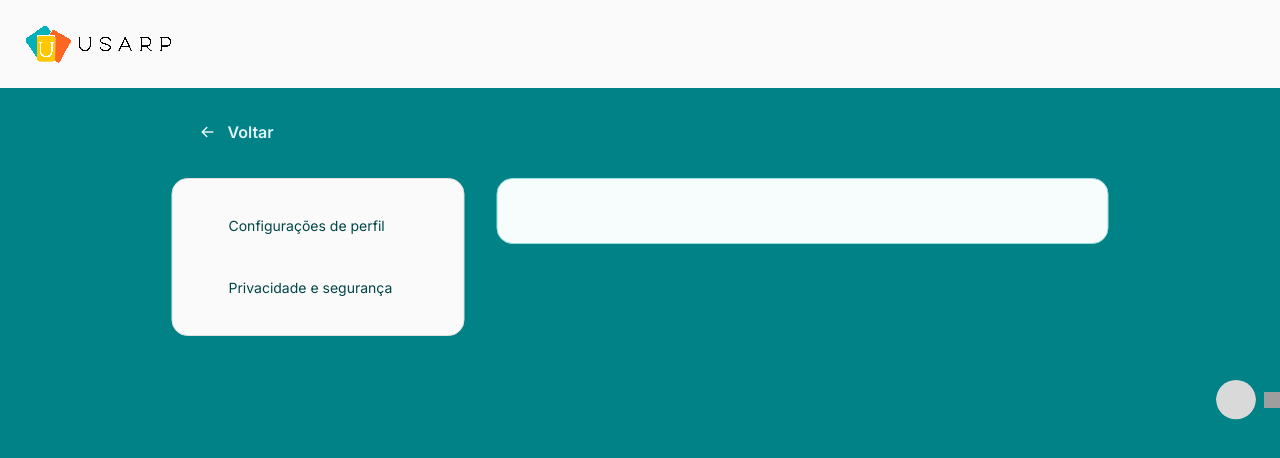
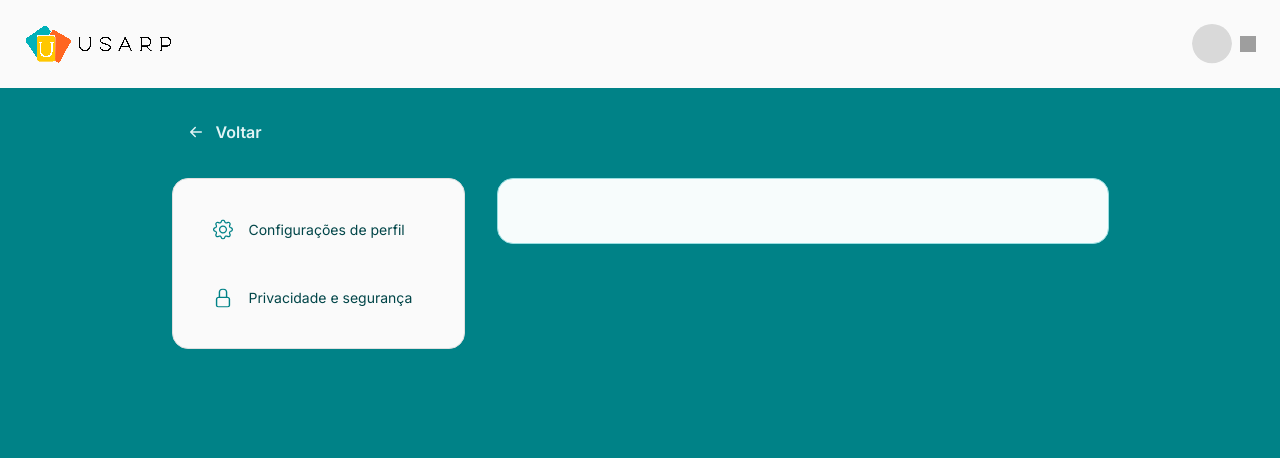
Before and after one commit to DAUUX/usarp-tool, a React (Vite) app: page /configurations in a window 1280 px wide. Shown: the top 458 px of the page. Built offline with nearby package versions, Linux system fonts and the light colour scheme; grey boxes are pictures that could not be loaded.

Commit message:
fix: bg color, display mode and icons

```diff
--- a/src/assets/icons/Configurations.jsx
+++ b/src/assets/icons/Gear.jsx
@@ -1,6 +1,6 @@
 import PropTypes from "prop-types";
 
-export function Configurations({ color, ...rest }) {
+export function Gear({ color, ...rest }) {
   return (
     <svg
       {...rest}
@@ -29,6 +29,6 @@ export function Configurations({ color, ...rest }) {
   );
 }
 
-Configurations.propTypes = {
+Gear.propTypes = {
   color: PropTypes.string
 }
--- a/src/components/ConfigurationsLayout/AlertBox/styles.module.scss
+++ b/src/components/ConfigurationsLayout/AlertBox/styles.module.scss
@@ -7,4 +7,5 @@
   display: flex;
   align-items: center;
   justify-content: space-between;
+  width: 937px;
 }
--- a/src/components/ConfigurationsLayout/index.jsx
+++ b/src/components/ConfigurationsLayout/index.jsx
@@ -12,11 +12,11 @@ export function ConfigurationsLayout() {
 
   return (
     <>
+      <main className={styles.Configuration}>
         <header className={styles.Configuration__Header}>
           <img src="../../../src/assets/images/logo.png" alt="USARP Tool Logo" />
           <Dropdown />
         </header>
-      <main className={styles.Configuration}>
         <div className={styles.Configuration__BackLink}>
           <Link to="/">
             <img src="../src/assets/icons/backArrow.svg" alt="Voltar" />
@@ -28,6 +28,7 @@ export function ConfigurationsLayout() {
           <AlertBox message={alert.message} type={alert.type} icon={alert.icon} />
         )}
 
+        <div className={styles.Configuration__Wrapper}>
           <aside className={styles.Configuration__Sidebar}>
             <SidebarOption
               label="Configurações de perfil"
@@ -45,6 +46,7 @@ export function ConfigurationsLayout() {
               <Outlet />
             </FormSubmitContext.Provider>
           </div>
+        </div>
       </main>
     </>
   )
--- a/src/components/ConfigurationsLayout/styles.module.scss
+++ b/src/components/ConfigurationsLayout/styles.module.scss
@@ -1,6 +1,9 @@
-body {
+.Configuration {
   background-color: var(--th-background-configuration-page);
-}
+  display: flex;
+  align-items: center;
+  flex-direction: column;
+  min-height: 100vh;
 
   .Configuration__Header {
     background-color: var(--th-color-background-configuration-header);
@@ -12,27 +15,12 @@ body {
     padding: 24px;
   }
 
-.Configuration {
-  position: absolute;
-  left: 50%;
-  transform: translate(-50%);
-  display: grid;
-  grid-template-columns: 293px 612fr;
-  /*gap: 32px 32px;*/
-  grid-template-rows: auto auto;
-  grid-template-areas:
-    "Configuration__BackLink Configuration__BackLink"
-    "Configuration__Alert Configuration__Alert"
-    "Configuration__Sidebar Configuration__Content";
-
-
   .Configuration__BackLink {
-    grid-area: Configuration__BackLink;
+    width: 937px;
     margin: 32px 0 16px 24px;
 
     a {
       display: inline flex;
-      display: inline-flex;
       align-items: center;
       text-decoration: none;
       font-size: 16px;
@@ -45,8 +33,11 @@ body {
     }
   }
 
+  .Configuration__Wrapper {
+    display: flex;
+    justify-content: center;
+
     .Configuration__Sidebar {
-    grid-area: Configuration__Sidebar;
       display: grid;
       gap: 16px;
       width: 293px;
@@ -59,13 +50,13 @@ body {
     }
 
     .Configuration__Content {
-    grid-area: Configuration__Content;
       width: 612px;
       height: fit-content;
       padding: 32px;
-    margin: 16px 0 0 32px;
+      margin-top: 16px;
       background-color: var(--th-color-background-configurations);
       border-radius: 16px;
       border: var(--th-border-configurations);
     }
   }
+}
--- a/src/components/DropdownMenu/styles.module.scss
+++ b/src/components/DropdownMenu/styles.module.scss
@@ -12,10 +12,6 @@
   border-width: 0;
   background-color: transparent;
   padding: 0;
-  position: absolute;
-  right: 0;
-  top: 50%;
-  transform: translateY(-50%);
 
   .DropdownTrigger__ArrowIcon {
     width: 16px;
--- a/src/utils/IconChoice.jsx
+++ b/src/utils/IconChoice.jsx
@@ -11,6 +11,8 @@ import { Project } from "../assets/icons/Project";
 import { Option } from "../assets/icons/Option";
 import { CloseCircle } from "../assets/icons/CloseCircle";
 import { CheckCircle } from "../assets/icons/CheckCircle";
+import { Gear } from "../assets/icons/Gear";
+import { Lock } from "../assets/icons/Lock";
 
 export function IconChoice({ icon, color }) {
   switch (icon) {
@@ -38,6 +40,10 @@ export function IconChoice({ icon, color }) {
       return <CloseCircle color={color} />;
     case "checkcircle":
       return <CheckCircle color={color} />;
+    case "gear":
+      return <Gear color={color} />;
+    case "lock":
+      return <Lock color={color} />;
     default:
       return null;
   }
```
Lines whose indentation alone changed are shown as unchanged.
